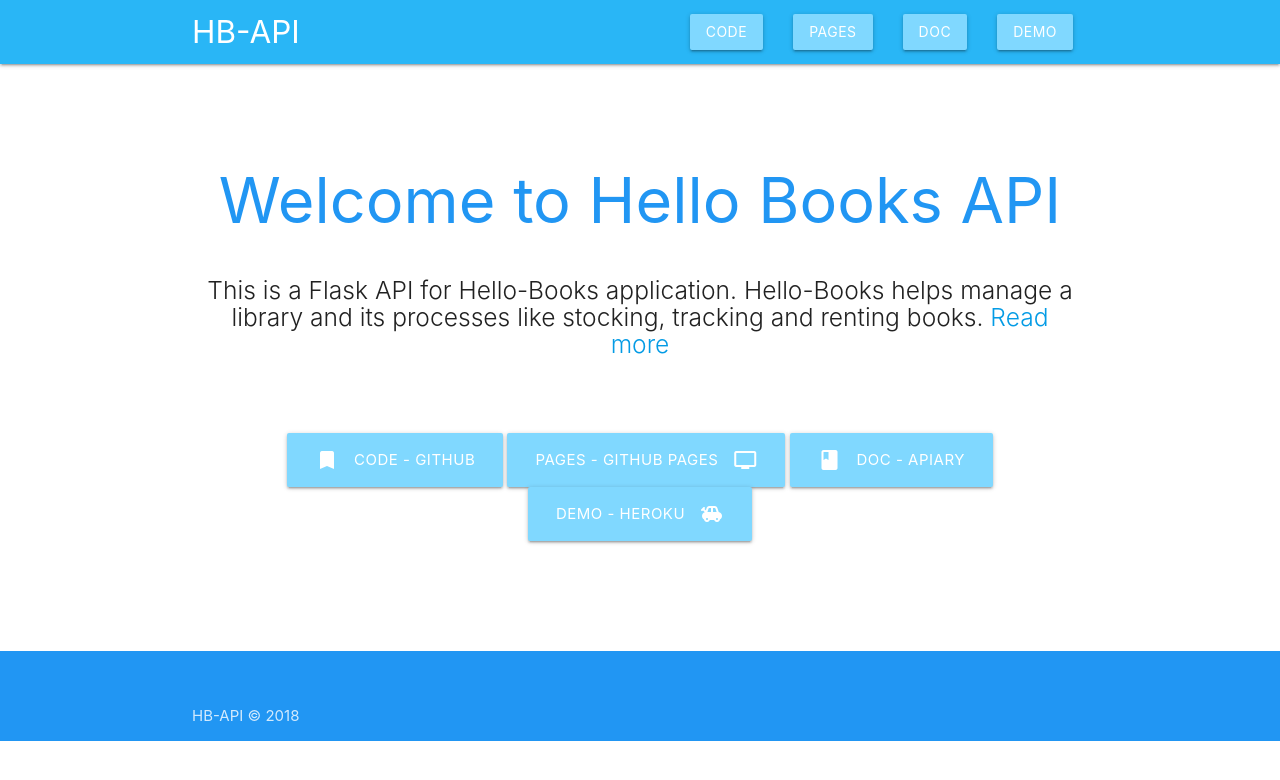
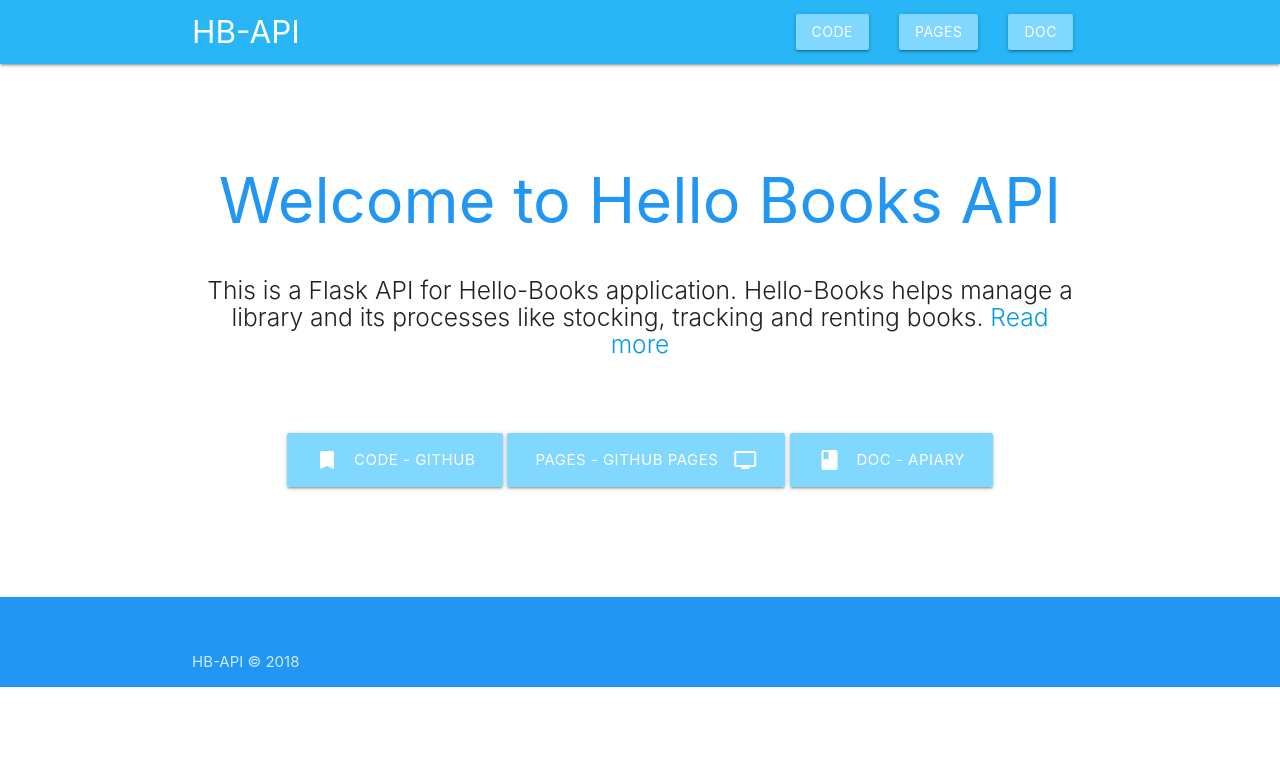
Before and after one commit to Xerrex/hello_books_api, a Flask app: page / in a window 1280 px wide. Shown: the top 780 px of the page. Run offline with Flask 2, Linux system fonts and the light colour scheme; some libraries are stand-ins or nearby versions.

Commit message:
Remove Demo button on default root

```diff
--- a/app/templates/home.html
+++ b/app/templates/home.html
@@ -31,18 +31,18 @@
                href="https://hellobooksapixerrex.docs.apiary.io" target="_blank">Doc</a>
         </li>
 
-        <li>
+        <!--li>
             <a class="waves-effect waves-light btn light-blue accent-1"
                href="https://hello-books-api-xerrex.herokuapp.com/" target="_blank">Demo</a>
-        </li>
+        </li-->
 
       </ul>
 
-      <ul id="nav-mobile" class="sidenav">
+      <ul id="nav-mobile" class="sidenav">!
         <li><a href="https://github.com/Xerrex/hello_books_api" target="_blank">Code</a></li>
         <li><a href="https://xerrex.github.io/hello_books" target="_blank">Pages</a></li>
         <li><a href="https://hellobooksapixerrex.docs.apiary.io" target="_blank">Doc</a></li>
-        <li><a href="https://hello-books-api-xerrex.herokuapp.com/" target="_blank">Demo</a></li>
+        <!--li><a href="https://hello-books-api-xerrex.herokuapp.com/" target="_blank">Demo</a></li-->
       </ul>
       <a href="#" data-target="nav-mobile" class="sidenav-trigger"><i class="material-icons">menu</i></a>
     </div>
@@ -83,12 +83,12 @@
             Doc - Apiary
         </a>
 
-        <a href="https://hello-books-api-xerrex.herokuapp.com/"
+        <!--a href="https://hello-books-api-xerrex.herokuapp.com/"
            class="btn-large waves-effect waves-light light-blue accent-1 hoverable"
            target="_blank">
             <i class="material-icons right white-text">toys</i>
             Demo - Heroku
-        </a>
+        </a-->
       </div>
     </div>
   </div>
```
